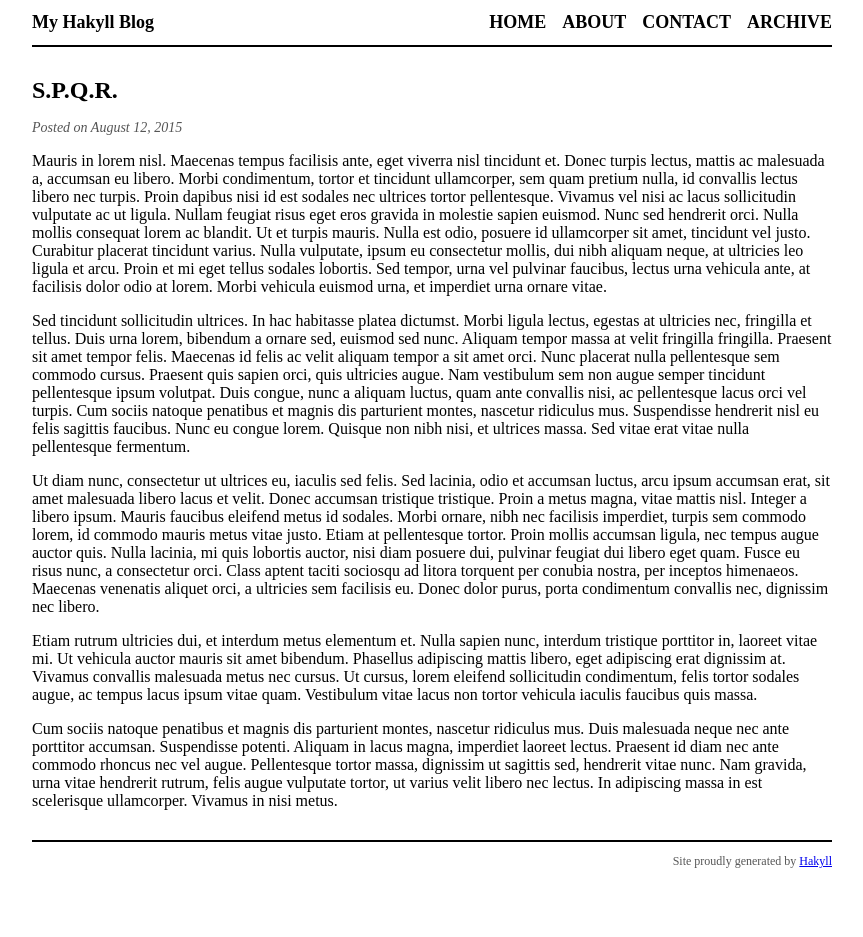
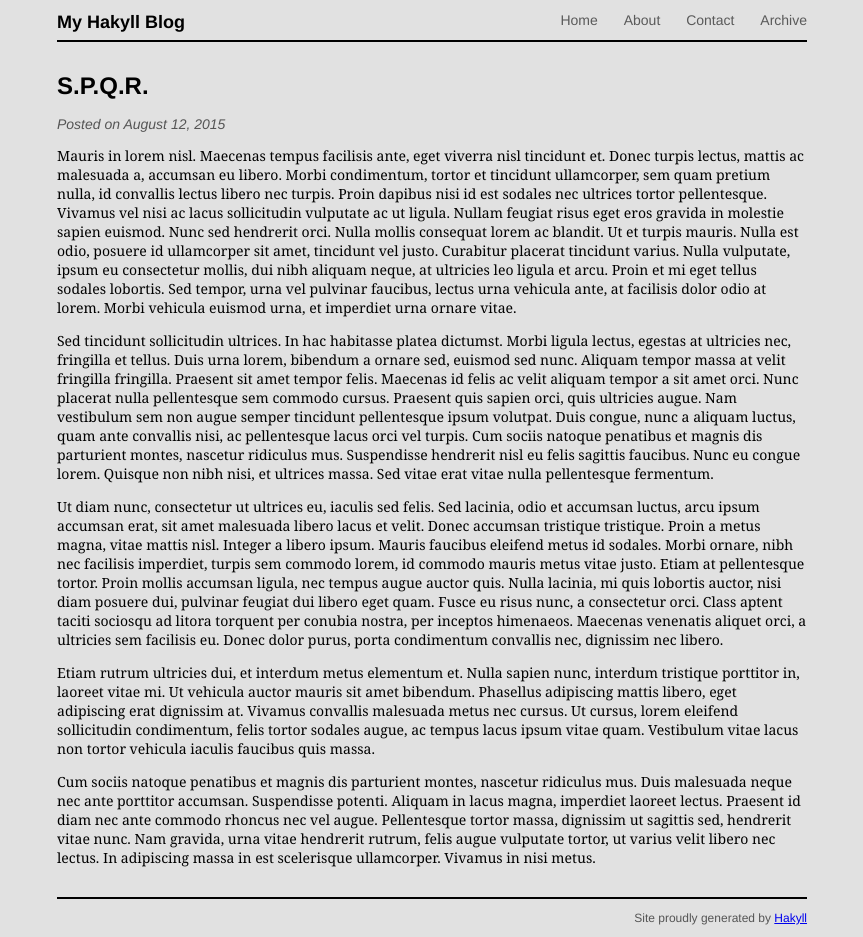
Before and after one commit to syngrafeas/syngrafeas.github.io, a plain HTML site: page posts/2015-08-12-spqr.html in a window 1280 px wide. Shown: the whole page, without its empty margins (208-1071 px from the left). Before the commit the page ends 881 px from the top, so only its background shows below. Drawn offline with Linux system fonts and the light colour scheme.

Commit message:
new post

```diff
--- a/css/default.css
+++ b/css/default.css
@@ -1 +1 @@
-body{color:black;font-size:16px;margin:0px auto 0px auto;width:800px}div#header{border-bottom:2px solid black;margin-bottom:30px;padding:12px 0px 12px 0px}div#logo a{color:black;float:left;font-size:18px;font-weight:bold;text-decoration:none}div#header #navigation{text-align:right}div#header #navigation a{color:black;font-size:18px;font-weight:bold;margin-left:12px;text-decoration:none;text-transform:uppercase}div#footer{border-top:solid 2px black;color:#555;font-size:12px;margin-top:30px;padding:12px 0px 12px 0px;text-align:right}h1{font-size:24px}h2{font-size:20px}div.info{color:#555;font-size:14px;font-style:italic}
+body{color:black;background-color:#E1E1E1;font-size:14px;font-family:"Georgia";margin:0px auto 0px auto;width:750px}div#header{border-bottom:2px solid black;font-family:"Helvetica Neue";margin-bottom:30px;padding:12px 0px 12px 0px}div#logo a{color:black;float:left;font-size:18px;font-weight:bold;text-decoration:none}div#header #navigation{text-align:right}div#header #navigation a{color:#212121;font-size:14px;opacity:0.7;font-family:"Helvetica Neue";margin-left:22px;text-decoration:none;transition:opacity 0.1s ease-in-out}div#header #navigation a:hover{border-bottom:3px solid black;opacity:1}div#footer{border-top:solid 2px black;color:#555;font-size:12px;margin-top:30px;font-family:"Helvetica Neue";padding:12px 0px 12px 0px;text-align:right}h1{font-size:24px;font-family:"Helvetica Neue"}h2{font-size:20px;font-family:"Helvetica Neue"}div.info{color:#555;font-size:14px;font-style:italic;font-family:"Helvetica Neue"}
```
